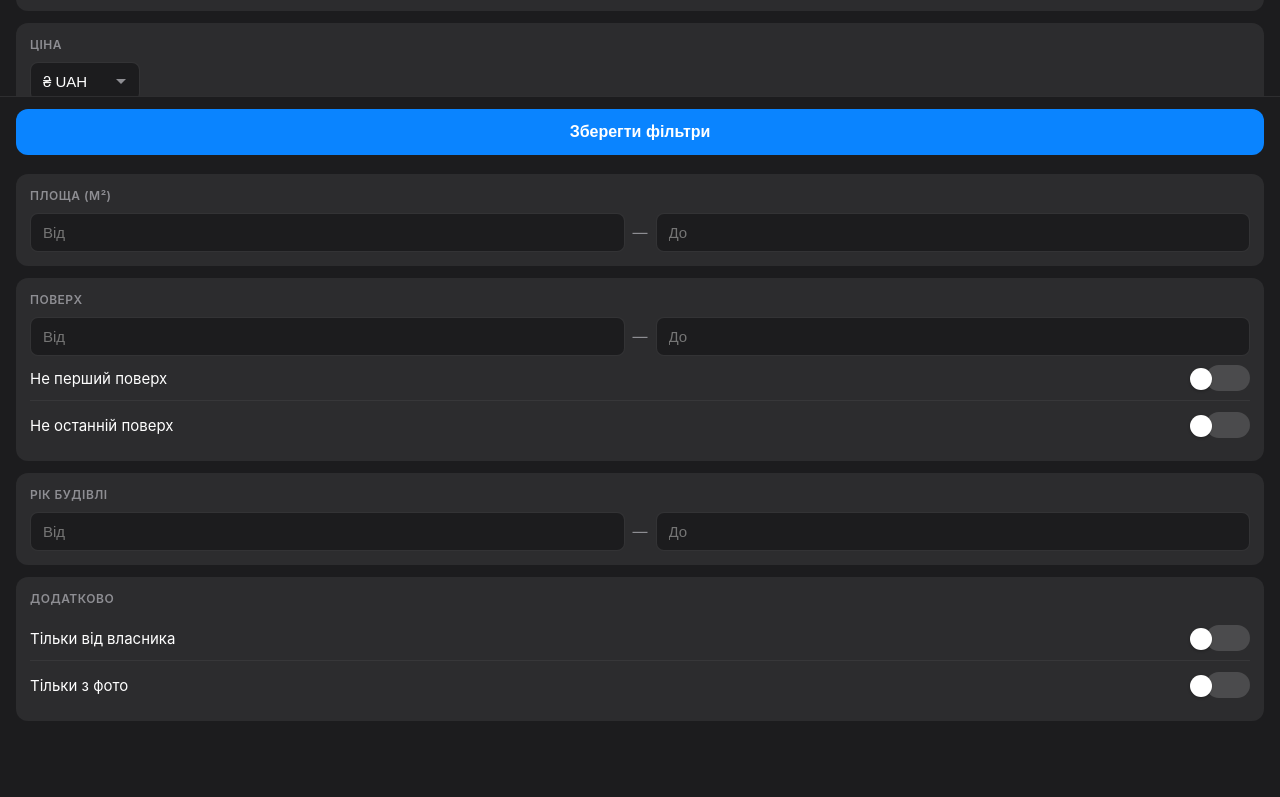
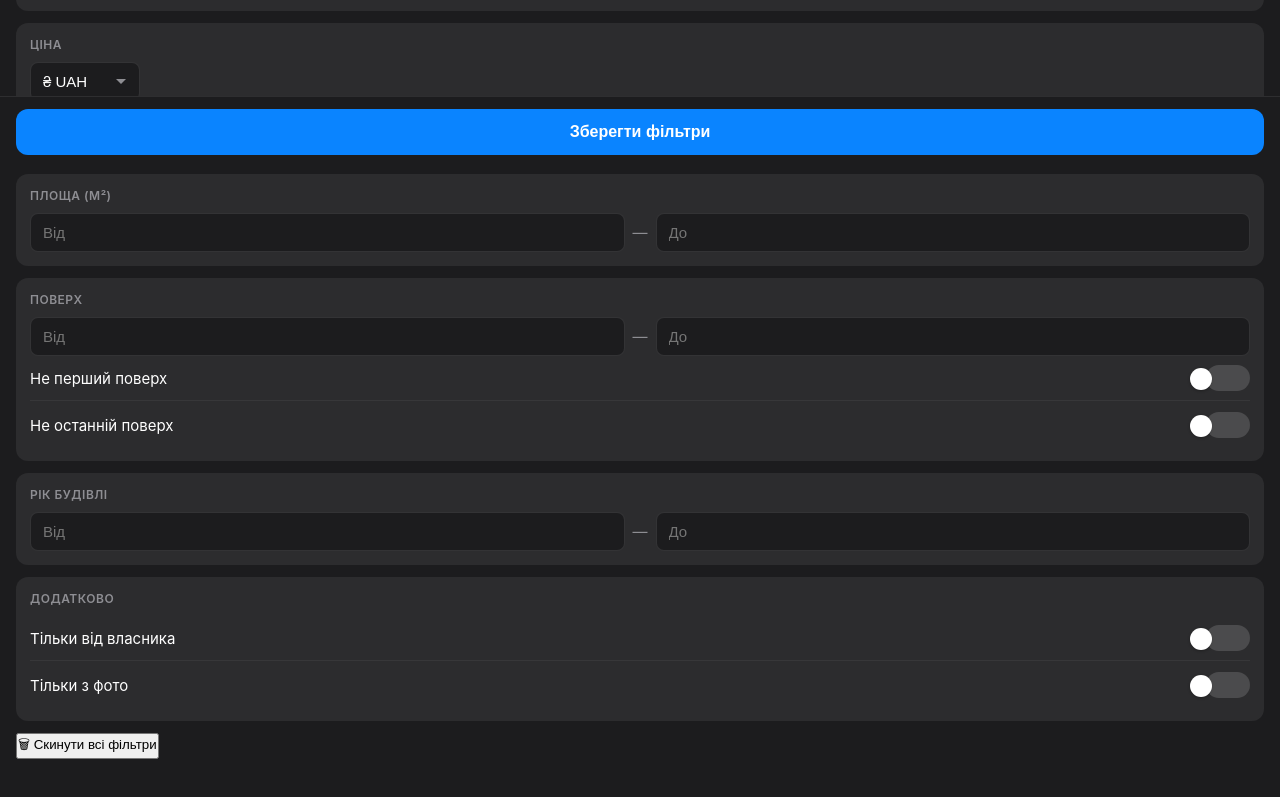
Before and after one commit to allan17889368/padun-webapp, a plain HTML site: page index.html in a window 1280 px wide. Shown: the part 633-1430 px from the top of the page. Drawn offline with Linux system fonts and the light colour scheme; a script that the page names is missing.

Commit message:
Update index.html

```diff
--- a/index.html
+++ b/index.html
@@ -148,6 +148,8 @@
       </div>
     </div>
 
+    <button class="btn-reset-inline" id="btn-reset">🗑 Скинути всі фільтри</button>
+
   </div>
 
   <!-- ВКЛАДКА ЧОРНИЙ СПИСОК -->
```
